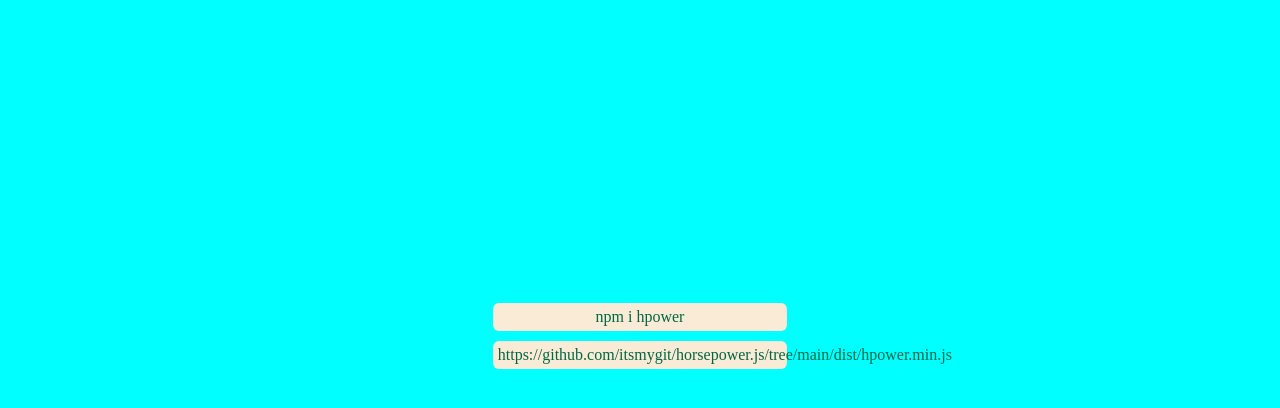
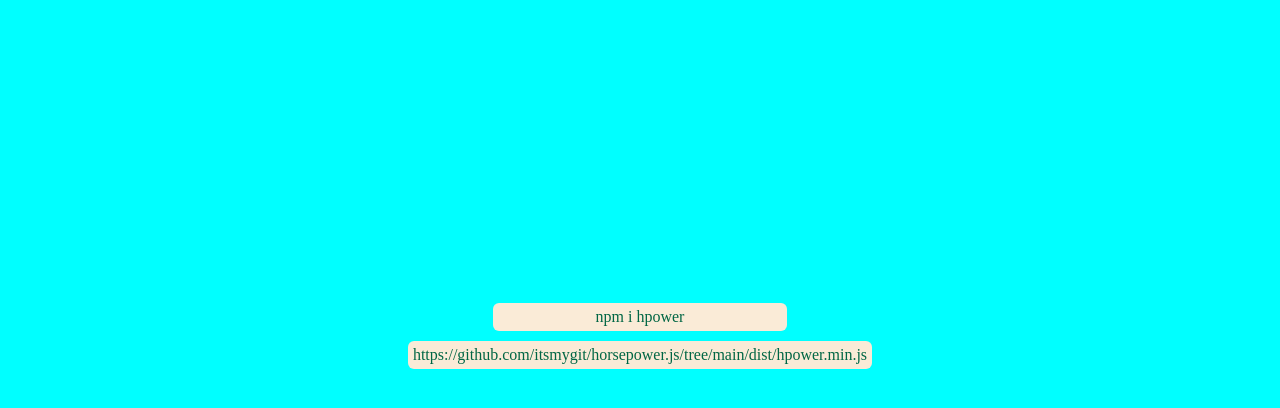
Before and after one commit to naveloranges/horsepower.js, a plain HTML site: page docs/index.html in a window 1280 px wide. Shown: the part 64-472 px from the top of the page. Drawn offline with Linux system fonts and the light colour scheme.

Commit message:
Update style.css

```diff
--- a/docs/style.css
+++ b/docs/style.css
@@ -39,7 +39,7 @@ h2{
 
 .get-library .cdn{
 	background-color: antiquewhite;
-	width: 60%;
+	overflow: hidden;
 	margin: 5px;
 	padding: 5px;
 	border-radius: 6px;
```
